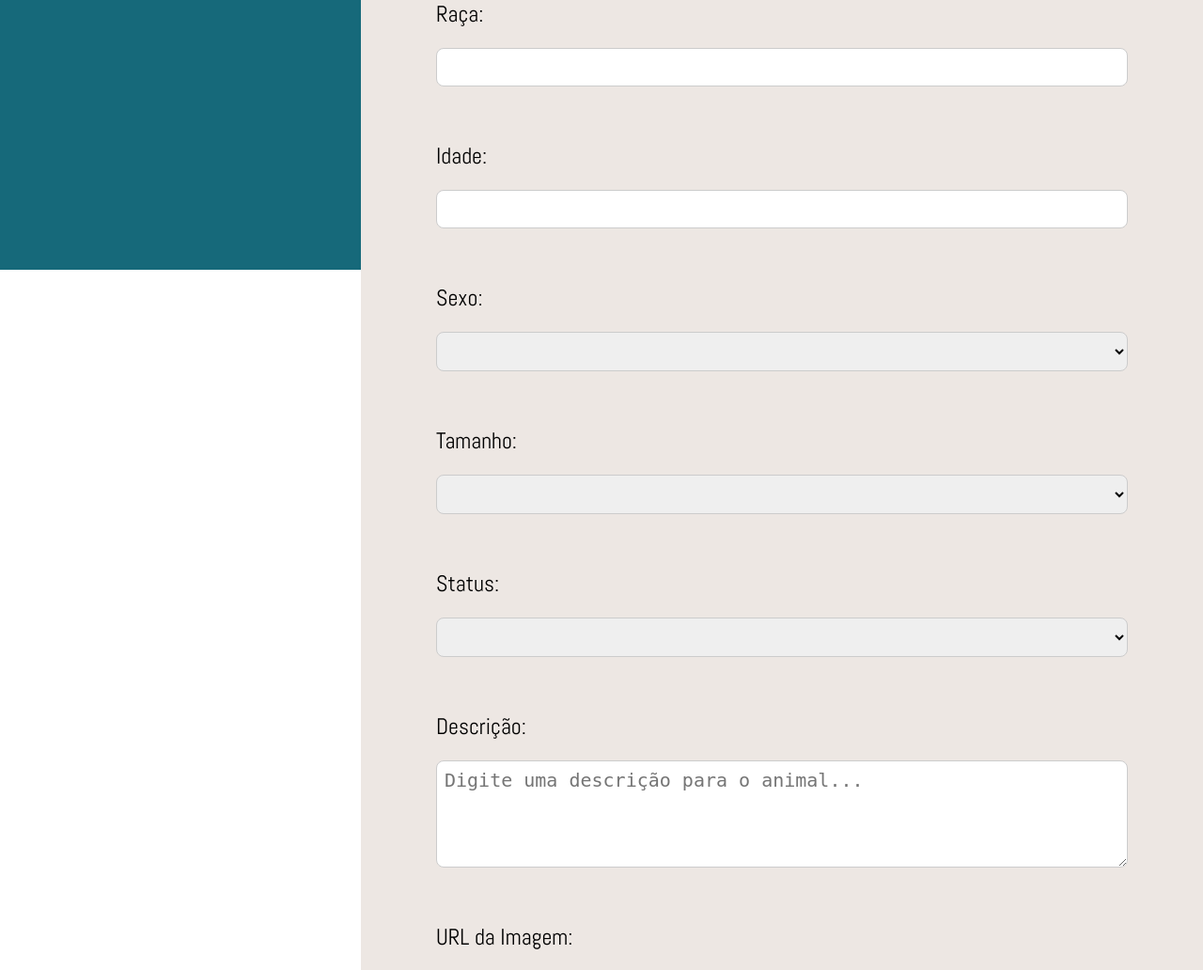
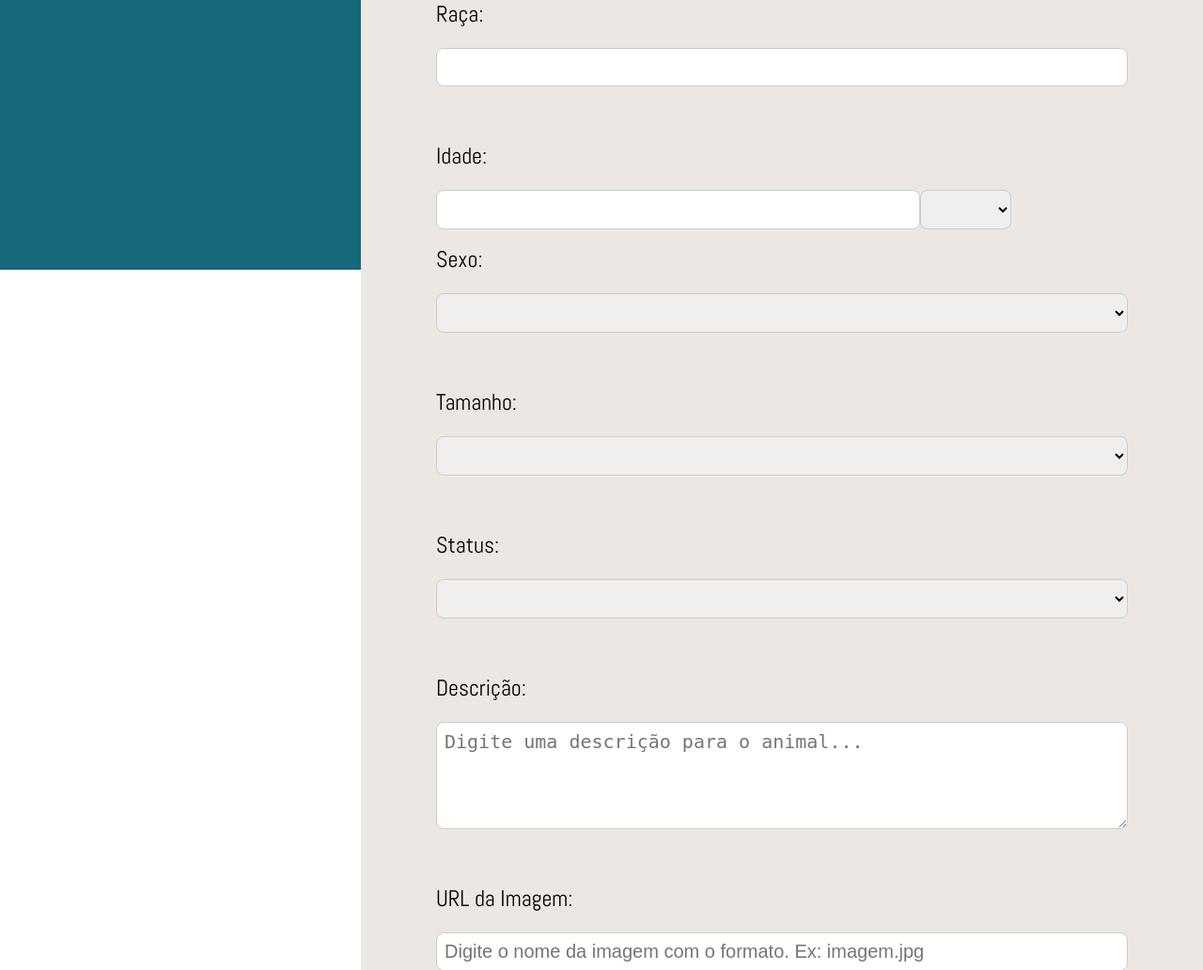
Before and after one commit to MaryanaFraga/projeto-patinhas-do-brasil, a Flask app: page /animais/cadastrar in a window 1280 px wide. Shown: the part 513-1545 px from the top of the page at 94% size. Run offline with Flask 3, Linux system fonts and the light colour scheme.

Commit message:
refactor: Mudar forma de introduzir idade no formulário

```diff
--- a/static/css/cadastrar_style.css
+++ b/static/css/cadastrar_style.css
@@ -89,6 +89,18 @@ label{
     margin-top: 1rem;
 }
 
+.idade_container{
+    display: inline-flex;
+}
+
+.idade_container input[type="number"]{
+    width: 70%;
+}
+
+.idade_container input[type="text"]{
+    width: 100%;
+}
+
 input[type="text"], select{
     font-size: 1.25rem;
     padding: 0.5rem;
@@ -96,7 +108,7 @@ input[type="text"], select{
     border: 1px solid #ccc;
 }
 
-input[type="decimal"], select{
+input[type="number"], select{
     font-size: 1.25rem;
     padding: 0.5rem;
     border-radius: 0.5rem;
--- a/templates/animais/cadastrar.html
+++ b/templates/animais/cadastrar.html
@@ -50,7 +50,14 @@
             <input type="text" id="breed" name="breed"><br><br>
 
             <label for="age">Idade:</label><br>
-            <input type="decimal" id="age" name="age" min="0" max="30" step="0.1"><br><br>
+            <div class="idade_container">
+                <input type="number" id="age" name="age" min="1" max="30" step="1" required><br><br>
+                <select id="age_compl" name="age_compl" required>
+                    <option value=></option>
+                    <option value="meses">meses</option>
+                    <option value="anos">anos</option>
+                </select><br><br>
+            </div>
 
             <label for="sex">Sexo:</label><br>
             <select id="sex" name="sex" required>
```
